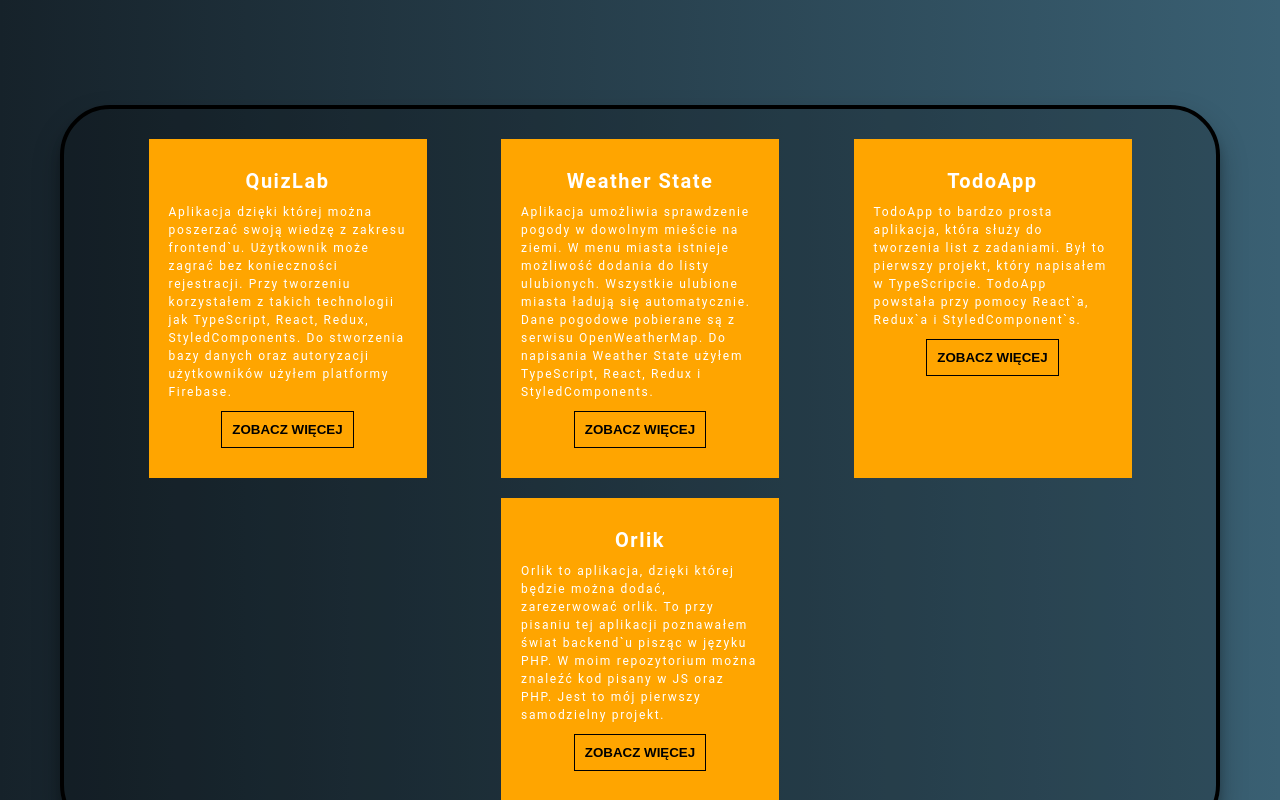
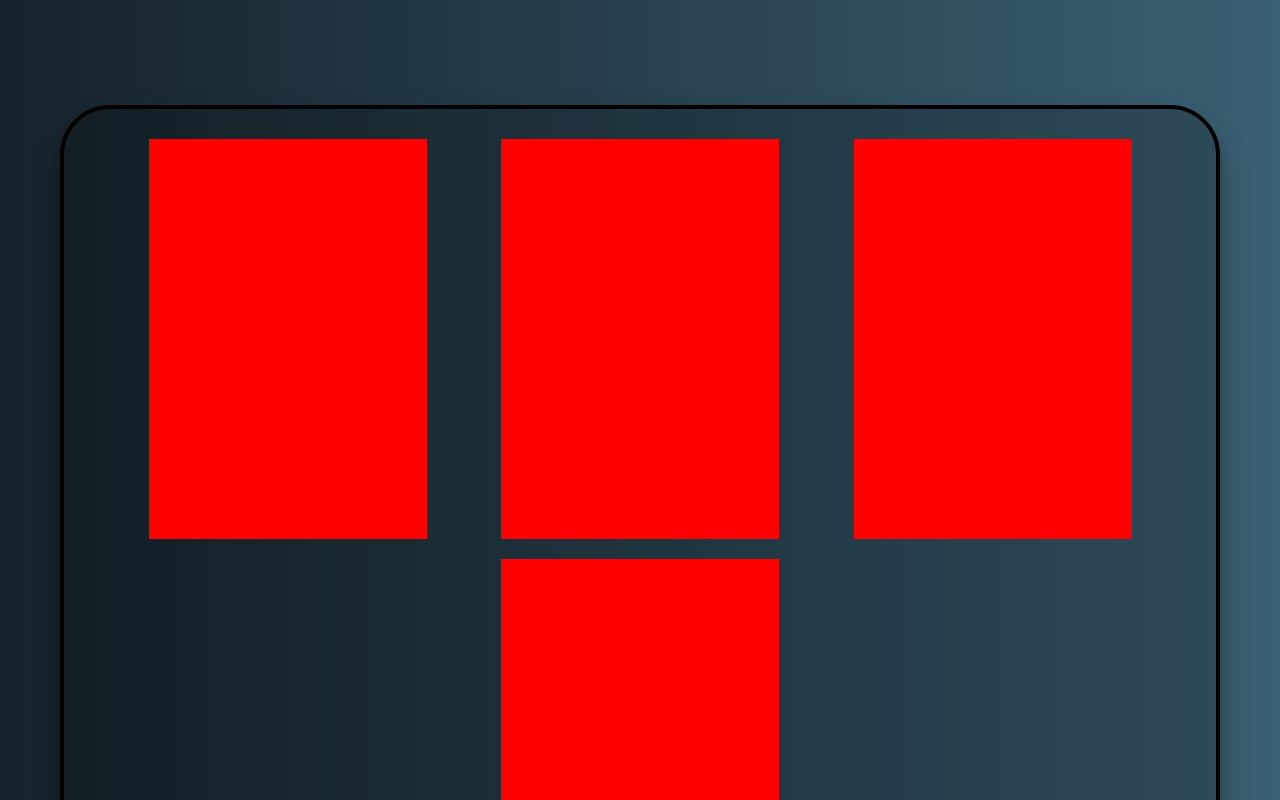
Before and after one commit to Kacper-Arendt/kacper-koduje, a React (Create React App) app: page / in a window 1280 px wide. Shown: the part 2320-3120 px from the top of the page. Built offline with nearby package versions, Linux system fonts and the light colour scheme.

Commit message:
feat Projects  add rotating animation

```diff
--- a/src/components/Projects.tsx
+++ b/src/components/Projects.tsx
@@ -10,29 +10,57 @@ const Div = styled.div`
 
   border: .4rem solid black;
   border-radius: 5rem;
-  box-shadow: rgba(0, 0, 0, 0.25) 0 14px 28px, rgba(0, 0, 0, 0.22) 0 10px 10px;`
+  box-shadow: rgba(0, 0, 0, 0.25) 0 14px 28px, rgba(0, 0, 0, 0.22) 0 10px 10px;
+  perspective: 300rem;
+  -moz-perspective: 300rem;
+`
 
 const ProjectContainer = styled.div`
+  width: 25%;
+  height: 40rem;
+  transition: transform 1s;
+  position: relative;
+  transform-style: preserve-3d;
+  margin: 1rem;
+
+  :hover {
+    transform: rotateY(-180deg);
+  }
+`
+
+const Side = styled.div`
+  width: 100%;
+  height: 100%;
+  position: absolute;
+  backface-visibility: hidden;
+  background-color: orange;
+
   display: flex;
   flex-direction: column;
   align-items: center;
-  width: 25%;
-  padding: 2rem;
-  margin: 1rem;
-  background-color: orange;
+`
+
+const Front = styled(Side)`
+  background-color: red;
+`
+const Back = styled(Side)`
+  background-color: green;
+  transform: rotateY(180deg);
 
   h3 {
-    margin: 1rem;
+    margin: 2rem 1rem 1rem;
     font-size: 2rem;
     text-align: center;
   }
 
   p {
-    font-size: 1.2rem;
+    padding: 1rem 2rem;
+    font-size: 1.4rem;
     letter-spacing: 1.7px;
-    line-height: 1.5;
+    line-height: 1.7;
   }
 `
+
 
 const Button = styled.button`
   text-align: center;
@@ -53,45 +81,65 @@ const Button = styled.button`
     border-radius: 10rem;
   }
 `
+
 export const Projects = () => {
     return (
         <Div id='projects'>
             <ProjectContainer>
+                <Front className='front'>
+
+                </Front>
+                <Back className='back'>
                     <h3>QuizLab</h3>
                     <p>Aplikacja dzięki której można poszerzać swoją wiedzę z zakresu frontend`u. Użytkownik może zagrać
-                    bez konieczności rejestracji. Przy tworzeniu korzystałem z takich technologii jak TypeScript, React,
-                    Redux, StyledComponents. Do stworzenia bazy danych oraz autoryzacji użytkowników użyłem platformy
-                    Firebase.
+                        bez konieczności rejestracji. Przy tworzeniu korzystałem z takich technologii jak TypeScript,
+                        React, Redux, StyledComponents. Do stworzenia bazy danych oraz autoryzacji użytkowników użyłem
+                        platformy Firebase.
                     </p>
-                <Button>Zobacz Więcej</Button>
+                    <Button>Zobacz</Button>
+                </Back>
             </ProjectContainer>
             <ProjectContainer>
+                <Front className='front'>
+
+                </Front>
+                <Back className='back'>
                     <h3>Weather State</h3>
                     <p>
-                    Aplikacja umożliwia sprawdzenie pogody w dowolnym mieście na ziemi. W menu miasta istnieje możliwość
-                    dodania do listy ulubionych. Wszystkie ulubione miasta ładują się automatycznie. Dane pogodowe
-                    pobierane są z serwisu OpenWeatherMap. Do napisania Weather State użyłem TypeScript, React, Redux i
-                    StyledComponents.
+                        Aplikacja umożliwia sprawdzenie pogody w dowolnym mieście na ziemi. W menu miasta istnieje
+                        możliwość dodania do listy ulubionych. Wszystkie ulubione miasta ładują się automatycznie. Dane
+                        pogodowe pobierane są z serwisu OpenWeatherMap. Do napisania Weather State użyłem TypeScript,
+                        React, Redux i StyledComponents.
                     </p>
-                <Button>Zobacz Więcej</Button>
+                    <Button>Zobacz</Button>
+                </Back>
             </ProjectContainer>
             <ProjectContainer>
+                <Front className='front'>
+
+                </Front>
+                <Back className='back'>
                     <h3>TodoApp</h3>
                     <p>
-                    TodoApp to bardzo prosta aplikacja, która służy do tworzenia list z zadaniami. Był to pierwszy
+                        TodoApp to bardzo prosta aplikacja, która służy do tworzenia listy zadań. Był to pierwszy
                         projekt, który napisałem w TypeScripcie. TodoApp powstała przy pomocy React`a, Redux`a i
                         StyledComponent`s.
                     </p>
-                <Button>Zobacz Więcej</Button>
+                    <Button>Zobacz</Button>
+                </Back>
             </ProjectContainer>
             <ProjectContainer>
+                <Front className='front'>
+
+                </Front>
+                <Back className='back'>
                     <h3>Orlik</h3>
                     <p>
-                    Orlik to aplikacja, dzięki której będzie można dodać, zarezerwować orlik. To przy pisaniu tej
+                        Orlik to aplikacja, dzięki której będzie 2można dodać, zarezerwować orlik. To przy pisaniu tej
                         aplikacji poznawałem świat backend`u pisząc w języku PHP. W moim repozytorium można znaleźć kod
                         pisany w JS oraz PHP. Jest to mój pierwszy samodzielny projekt.
                     </p>
-                <Button>Zobacz Więcej</Button>
+                </Back>
             </ProjectContainer>
         </Div>
     )
```
Lines whose indentation alone changed are shown as unchanged.
